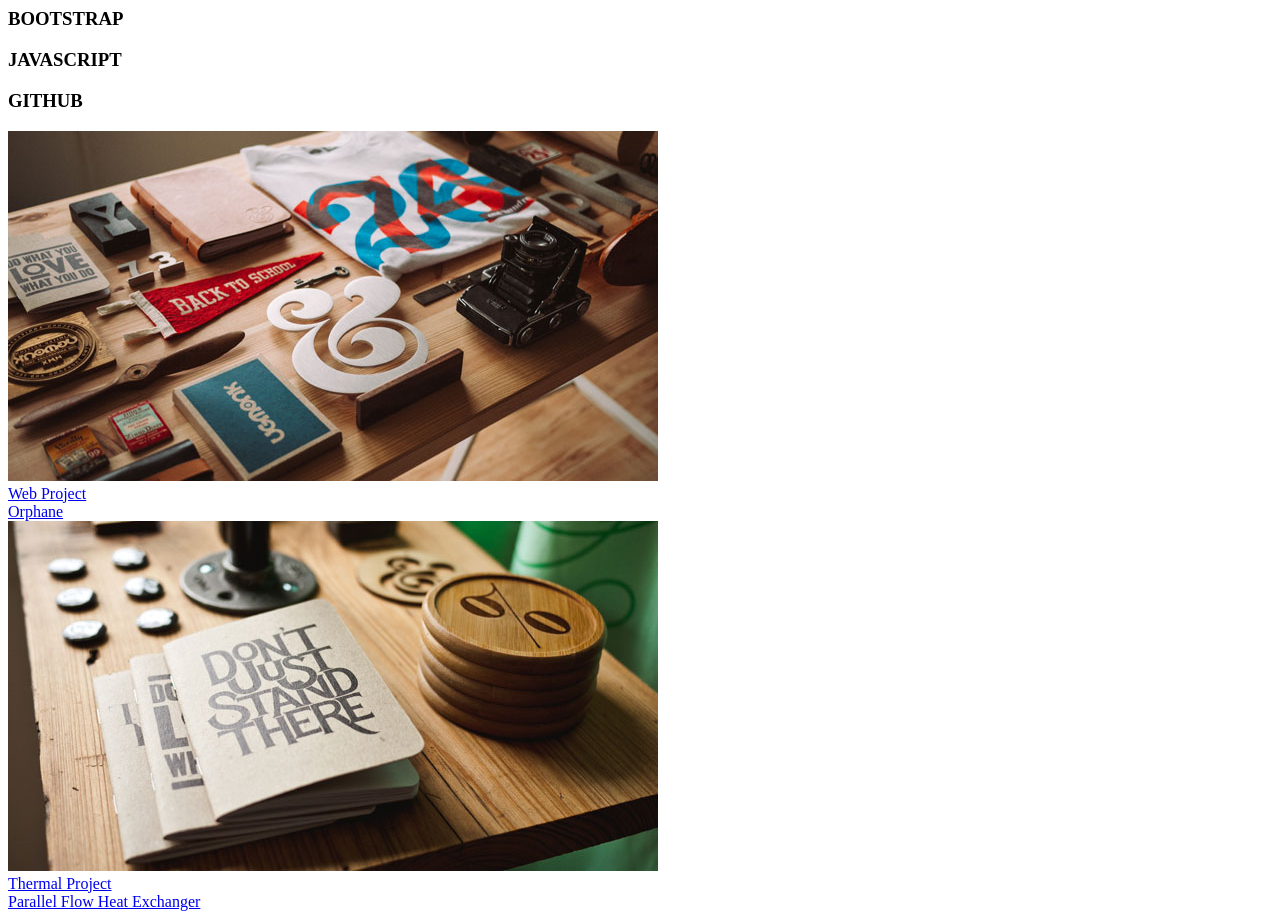
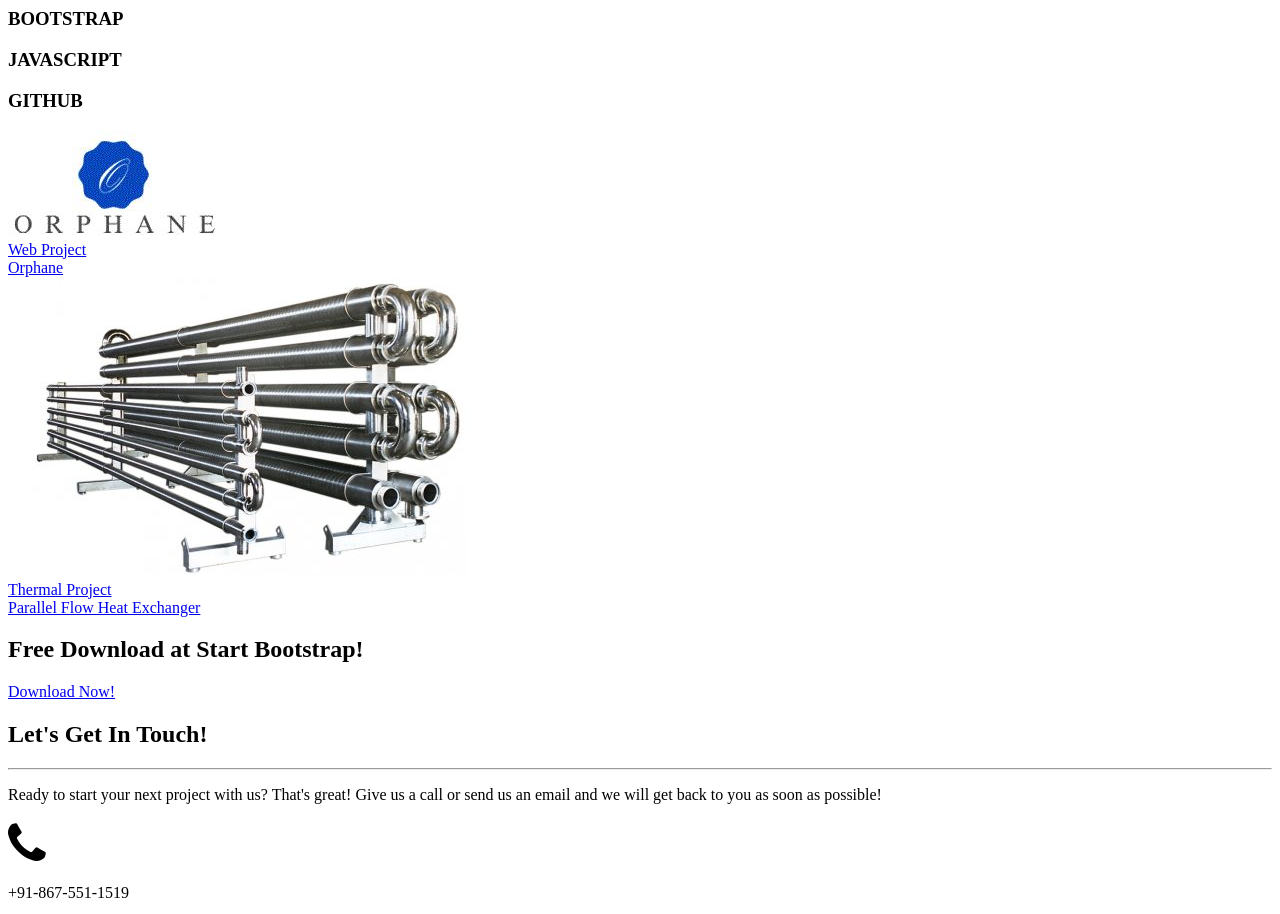
Before and after one commit to sabariramesh/sabariramesh.github.io, a website with bundled scripts: page index.html in a window 1280 px wide. Shown: the part 620-1534 px from the top of the page. Built offline with nearby package versions, Linux system fonts and the light colour scheme; files whose address does not match are found by name.

Commit message:
Update index.html

```diff
--- a/index.html
+++ b/index.html
@@ -145,7 +145,7 @@
         <div class="row no-gutters popup-gallery">
           <div class="col-lg-6 col-sm-6">
             <a class="portfolio-box" href="img/portfolio/fullsize/1.JPG">
-              <img class="img-fluid" src="img/portfolio/thumbnails/1.jpg" alt="">
+              <img class="img-fluid" src="img/portfolio/fullsize/1.jpg" alt="">
               <div class="portfolio-box-caption">
                 <div class="portfolio-box-caption-content">
                   <div class="project-category text-faded">
@@ -160,7 +160,7 @@
           </div>
           <div class="col-lg-6 col-sm-6">
             <a class="portfolio-box" href="img/portfolio/fullsize/2.jpg">
-              <img class="img-fluid" src="img/portfolio/thumbnails/2.jpg" alt="">
+              <img class="img-fluid" src="img/portfolio/fullsize/2.jpg" alt="">
               <div class="portfolio-box-caption">
                 <div class="portfolio-box-caption-content">
                   <div class="project-category text-faded">
```
